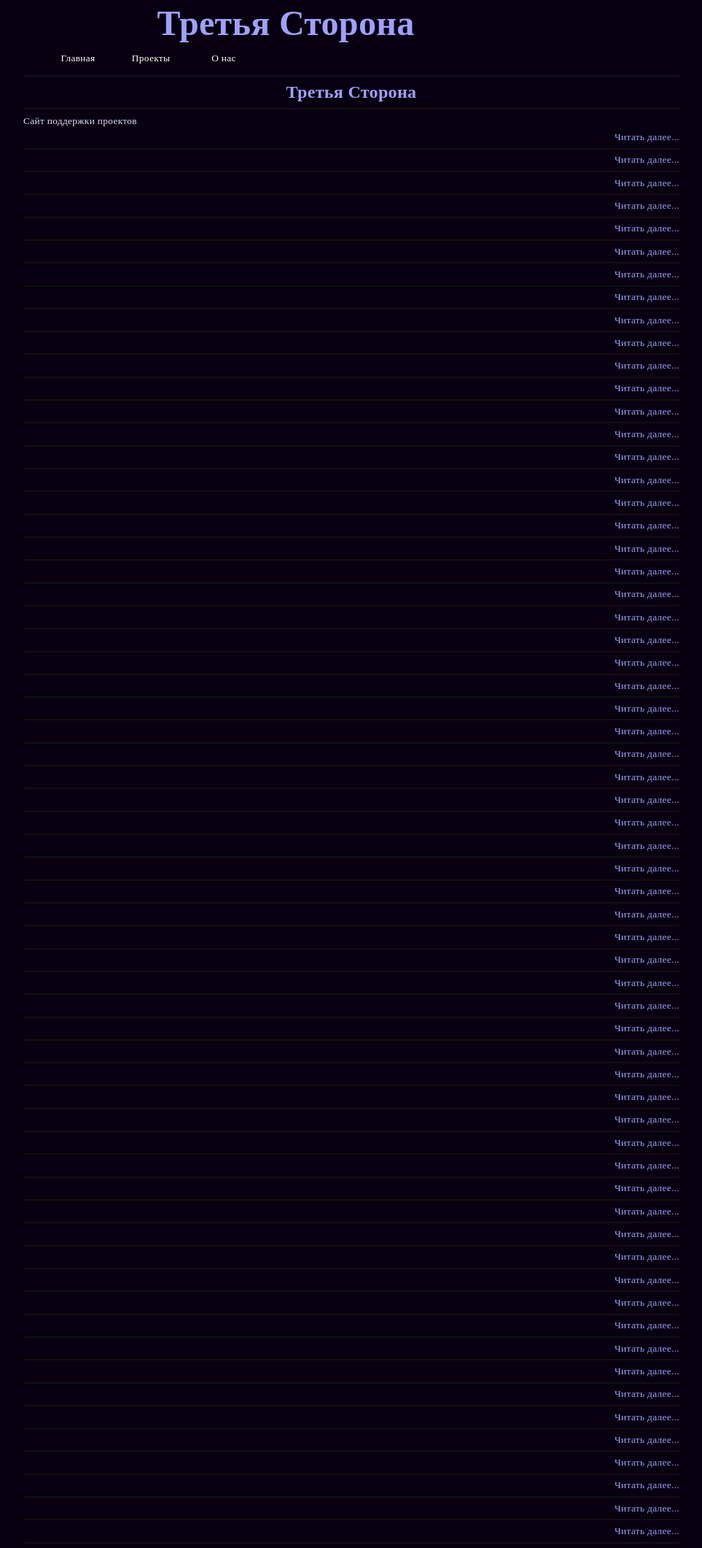
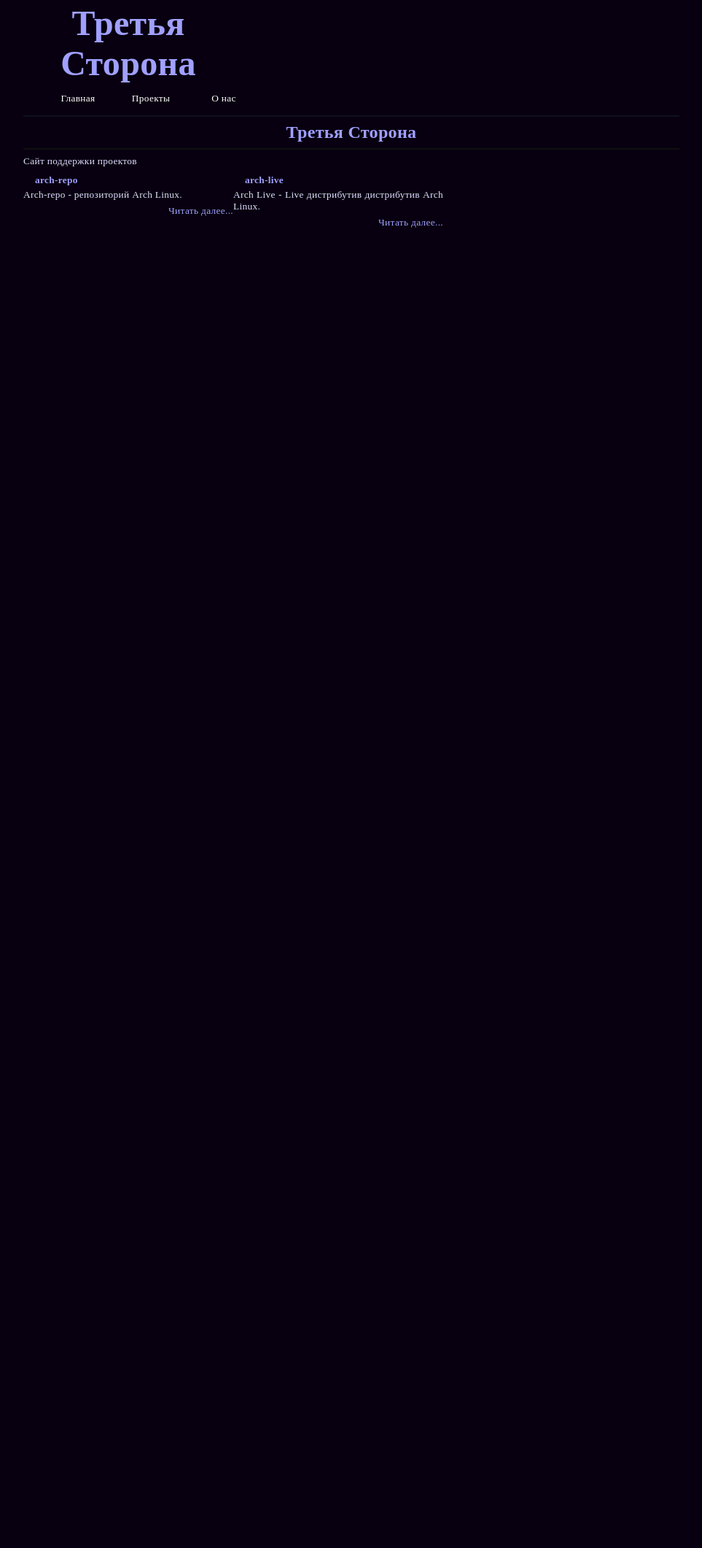
Before and after one commit to 3side/3side.github.io, a Jekyll site: the page built from index.md, in a window 1280 px wide. Shown: the whole page at 73% size, without its empty margins (158-1121 px from the left). Built offline with Jekyll 4.4.1, drawn with Linux system fonts in a browser that asks for light colours; after the commit the page ends 900 px from its top, so only the background shows below that.

Commit message:
fix: index.md
fix: fixed list post
fix: fixed errors in the text
add: added flex for list posts

```diff
--- a/css/style.css
+++ b/css/style.css
@@ -119,6 +119,14 @@ li {
 	font-size: 10.0pt;
 	letter-spacing: .25pt;}
 
+.flex {
+	width: 100%;
+	display: flex;}
+
+.content {
+	flex: 0 0 32%;
+	max-width: 32%;}
+
 BLOCKQUOTE {
 	font-size: 10.0pt;}
 
--- a/index.md
+++ b/index.md
@@ -6,10 +6,12 @@ layout: page
 
 Сайт поддержки проектов
 
-{% for post in site %}
-<div>
+<div class="flex">
+{% for post in site.posts %}
+<div class="content">
 	<h4><a href="{{ post.url }}" title="{{ post.description }}">{{ post.title }}</a></h4>
 	<div>{{ post.excerpt }}</div>
 	<div class="right"><a href="{{ post.url }}" title="{{ post.description }}">Читать далее...</a></div>
-</div><hr class="gray" />
+</div>
 {% endfor %}
+</div>
```
Also changed, not shown: about.md (+2 -2 lines), README.md.
